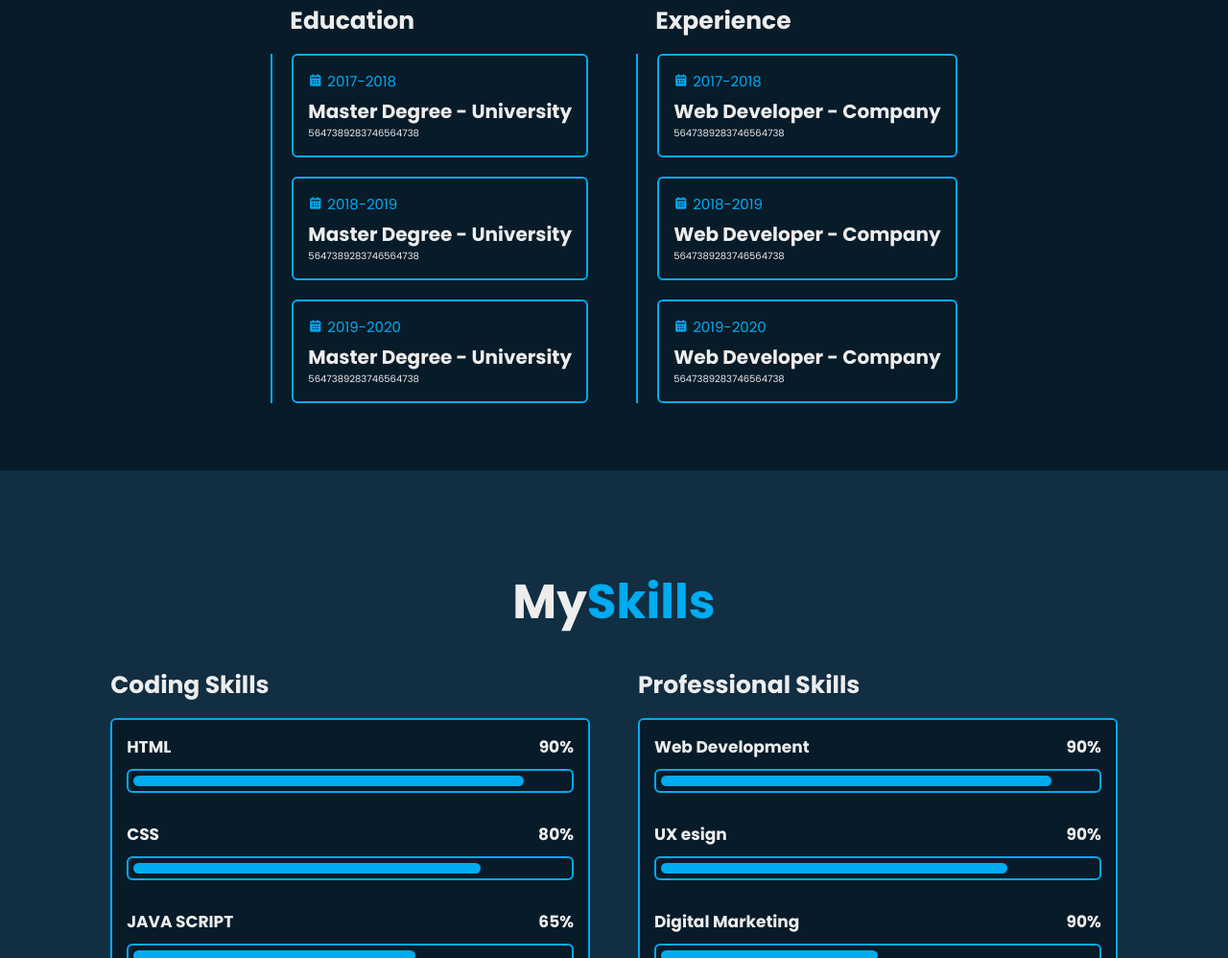
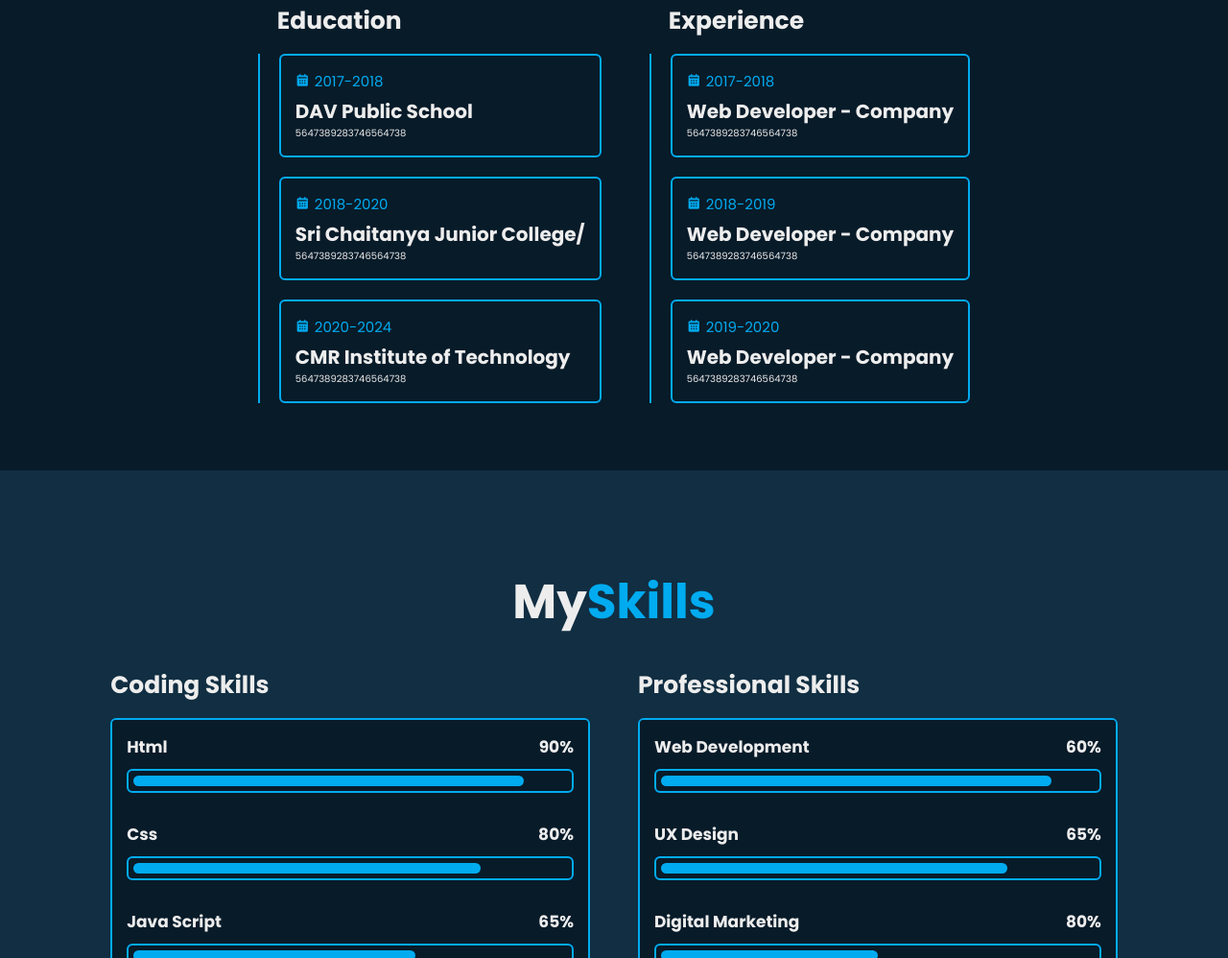
Before and after one commit to Dileepdeepu1/sample, a plain HTML site: page index.html in a window 1280 px wide. Shown: the part 1802-2800 px from the top of the page at 96% size. Drawn offline with nearby package versions, Linux system fonts and the light colour scheme.

Commit message:
Update index.html

```diff
--- a/index.html
+++ b/index.html
@@ -32,9 +32,7 @@
             <h3>Frontend Developer</h3>
 
         </div>
-        <p>hvbhvvbrvbbbbbbbbbbbbh1234567899876543234567899876543234567
-
-        </p>
+        <p> </p>
         <div class="btn-box">
          <a href="#" class="btn"> Hire me</a>
          <a href="#" class="btn"> Let's talk</a>
@@ -59,8 +57,7 @@
    </div>
    <div class="about-content">
       <h3>Frontend Developer   </h3>
-      <p>657483546378237463
-
+      <p>I am currently pursuing my under graduation at CMR Institute of Technology, being a computer science student I am very much enthusiastic to learn and explore new technologies. My areas of interest are Mobile application Development and Web Development.
       </p>
       <div class="btn-box btns">
         <a href="#" class="btn">Read More</a>
@@ -79,14 +76,14 @@
          <div class="education-content">
             <div class="content">
                <div class="year"><i class='bx bxs-calendar'></i>2017-2018</div>
-               <h3>Master Degree - University</h3>
+               <h3>DAV Public School</h3>
                <p>5647389283746564738</p>
             </div>
          </div>
          <div class="education-content">
             <div class="content">
-               <div class="year"><i class='bx bxs-calendar'></i>2018-2019</div>
-               <h3>Master Degree - University</h3>
+               <div class="year"><i class='bx bxs-calendar'></i>2018-2020</div>
+               <h3>Sri Chaitanya Junior College/</h3>
                <p>5647389283746564738</p>
          </div>
          </div>
@@ -94,8 +91,8 @@
 
          <div class="education-content">
             <div class="content">
-               <div class="year"><i class='bx bxs-calendar'></i>2019-2020</div>
-               <h3>Master Degree - University</h3>
+               <div class="year"><i class='bx bxs-calendar'></i>2020-2024</div>
+               <h3>CMR Institute of Technology</h3>
                <p>5647389283746564738</p>
       </div>
    </div>
@@ -142,22 +139,22 @@
       <div class="skills-box">
          <div class="skills-content">
             <div class="progress">
-               <h3>HTML <span>90%</span></h3>
+               <h3>Html <span>90%</span></h3>
                <div class="bar"><span></span></div>
             </div>
 
                   <div class="progress">
-                     <h3>CSS <span>80%</span></h3>
+                     <h3>Css <span>80%</span></h3>
                      <div class="bar"><span></span></div>
          </div>
 
                <div class="progress">
-                  <h3>JAVA SCRIPT <span>65%</span></h3>
+                  <h3>Java Script <span>65%</span></h3>
                   <div class="bar"><span></span></div>
       </div>
 
       <div class="progress">
-         <h3>Python <span>75%</span></h3>
+         <h3>Java <span>75%</span></h3>
          <div class="bar"><span></span></div>
       </div>
       </div>
@@ -171,17 +168,17 @@
       <div class="skills-box">
          <div class="skills-content">
             <div class="progress">
-               <h3>Web Development <span>90%</span></h3>
+               <h3>Web Development <span>60%</span></h3>
                <div class="bar"><span></span></div>
             </div>
 
                   <div class="progress">
-                     <h3>UX esign <span>90%</span></h3>
+                     <h3>UX Design <span>65%</span></h3>
                      <div class="bar"><span></span></div>
          </div>
 
                <div class="progress">
-                  <h3>Digital Marketing <span>90%</span></h3>
+                  <h3>Digital Marketing <span>80%</span></h3>
                   <div class="bar"><span></span></div>
       </div>
       <div class="progress">
```
